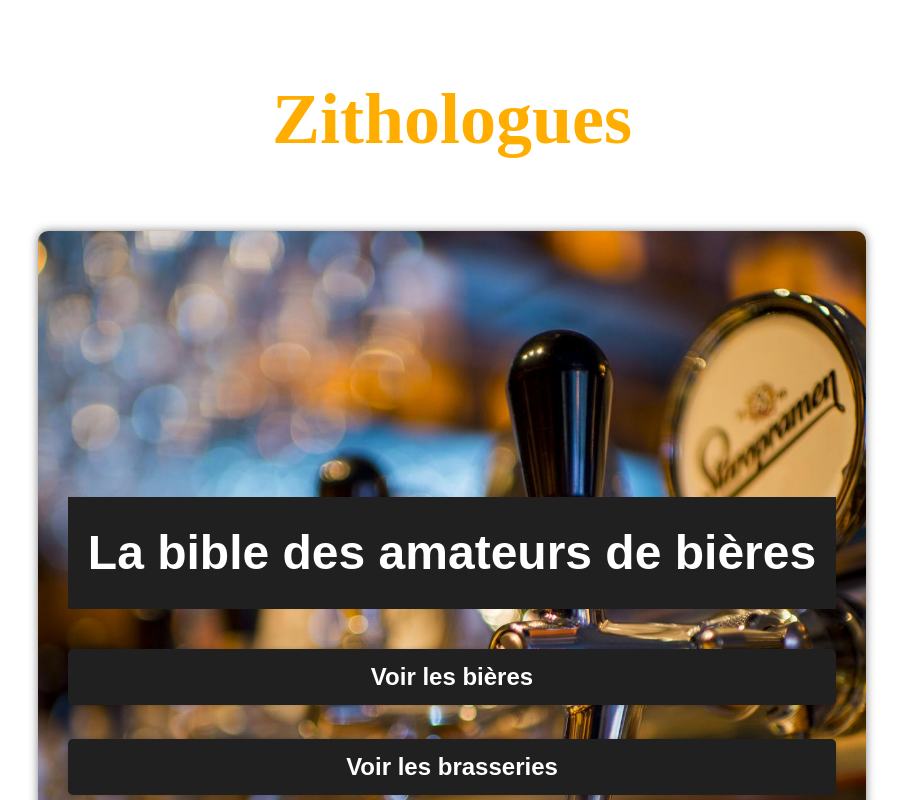
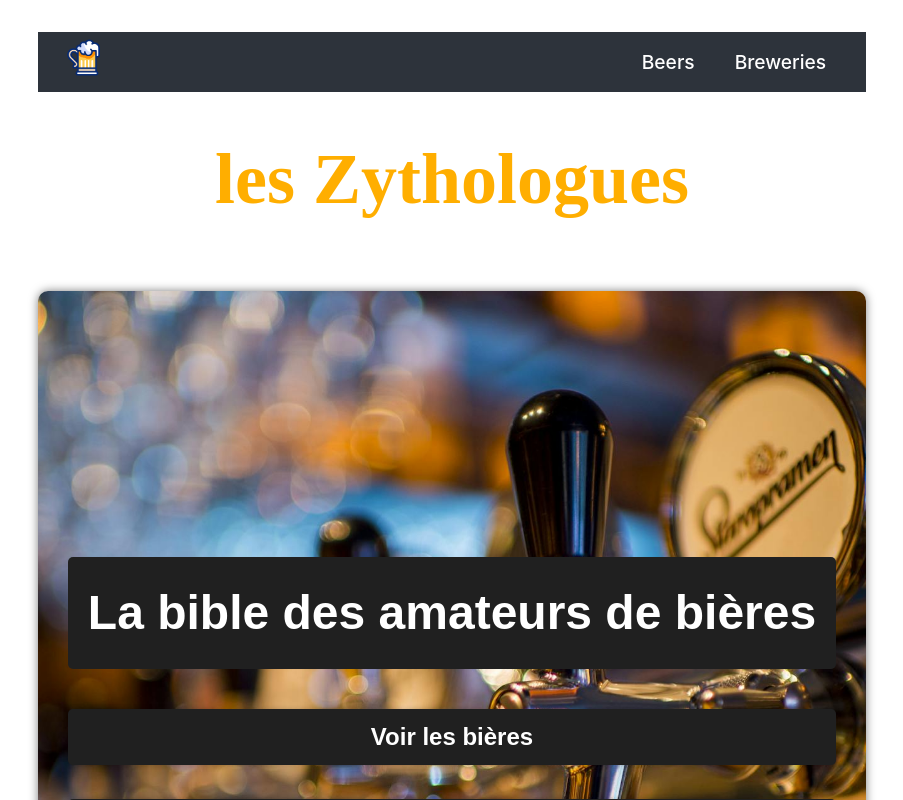
Before and after one commit to senga200/zitho-AC, a React (Vite) app: page / in a window 1280 px wide. Shown: the top 800 px of the page, without its empty margins (188-1091 px from the left). Built offline with nearby package versions, Linux system fonts and the light colour scheme; a web font is replaced by a local one.

Commit message:
add navbar

```diff
--- a/package.json
+++ b/package.json
@@ -16,6 +16,7 @@
     "@types/react-router-dom": "^5.3.3",
     "react": "^18.3.1",
     "react-dom": "^18.3.1",
+    "react-icons": "^5.4.0",
     "react-router-dom": "^7.1.1"
   },
   "devDependencies": {
--- a/src/App.tsx
+++ b/src/App.tsx
@@ -4,14 +4,16 @@ import BreweriesList from './pages/BreweriesList';
 import BeerDetails from './pages/BeerDetails';
 import BreweryDetails from './pages/BreweryDetails';
 import Home from './pages/Home';
+import NavBar from './components/NavBar';
 import { BrowserRouter as Router, Routes, Route } from "react-router-dom";
 
 function App() {
   return (
     <Router>
+      <NavBar />
       <div className="App">
         <header className="App-header">
-          <h1 className='header-title'>Zithologues</h1>
+          <h1 className='header-title'>les Zythologues</h1>
         </header>
 
         <Routes>
--- /dev/null
+++ b/src/components/NavBar.tsx
@@ -0,0 +1,43 @@
+import{ useState } from 'react';
+import { Link } from 'react-router-dom';
+import { FaBars, FaTimes } from 'react-icons/fa';
+import './../styles/NavBarStyle.css';
+import beerGif from './../assets/beer-cup.gif';
+
+const Navbar = () => {
+  const [isOpen, setIsOpen] = useState(false);
+
+  const toggleMenu = () => {
+    setIsOpen(!isOpen);
+  };
+
+  return (
+    <nav className="navbar">
+      <div className="navbar-logo">
+      <Link to={`/`}><img src={beerGif} alt="Beer Cup" className="navbar-logo-img" /></Link>
+      </div>
+      <div className="menu-icon" onClick={toggleMenu}>
+        {isOpen ? <FaTimes /> : <FaBars />}
+      </div>
+      <ul className={isOpen ? 'nav-menu active' : 'nav-menu'}>
+        {/* <li className="nav-item">
+          <Link to="/" className="nav-links" onClick={toggleMenu}>
+            Home
+          </Link>
+        </li> */}
+        <li className="nav-item">
+          <Link to="/beers" className="nav-links" onClick={toggleMenu}>
+            Beers
+          </Link>
+        </li>
+        <li className="nav-item">
+          <Link to="/breweries" className="nav-links" onClick={toggleMenu}>
+            Breweries
+          </Link>
+        </li>
+      </ul>
+    </nav>
+  );
+};
+
+export default Navbar;
--- a/src/pages/BeersList.tsx
+++ b/src/pages/BeersList.tsx
@@ -37,8 +37,6 @@ function BeersList() {
        </Collapse>
      )}
 
-
-
     </div>
   );
 }
--- a/src/styles/HomeStyle.css
+++ b/src/styles/HomeStyle.css
@@ -25,6 +25,7 @@
     font-size: 3em;
     background-color: #202020;
     padding: 20px;
+    border-radius: 5px;
     /* res^ponsive position: absolute;
     top: 0; */
 
--- /dev/null
+++ b/src/styles/NavBarStyle.css
@@ -0,0 +1,100 @@
+.navbar {
+    background-color: #2d333b;
+    height: 60px;
+    display: flex;
+    justify-content: space-between;
+    align-items: center;
+    padding: 0 20px;
+    position: relative;
+    /* width: 100%; */
+    top: 0;
+    z-index: 1;
+}
+
+.navbar-logo a {
+    color: #fff;
+    font-size: 1.5rem;
+    text-decoration: none;
+}
+
+.menu-icon {
+
+    display: none;
+    font-size: 1.8rem;
+    color: #fff;
+    cursor: pointer;
+}
+
+.nav-menu {
+
+    display: flex;
+    flex-direction: row;
+    list-style: none;
+    text-align: center;
+}
+
+.nav-item {
+    height: 60px;
+}
+
+.nav-links {
+    color: #fff;
+    text-decoration: none;
+    padding: 20px;
+    display: flex;
+    align-items: center;
+}
+
+.nav-links:hover {
+    background-color: #575d69;
+    border-radius: 4px;
+}
+
+.navbar-logo-img {
+    width: 50px;
+    height: 50px;
+    object-fit: cover;
+}
+
+
+@media screen and (max-width: 768px) {
+    .menu-icon {
+        display: block;
+    }
+
+    .nav-menu {
+        display: flex;
+        flex-direction: column;
+        width: 100%;
+        height: auto;
+        position: absolute;
+        top: 60px;
+        left: 110%;
+        opacity: 1;
+        transition: all 0.5s ease;
+        background-color: #2d333b;
+    }
+
+    .nav-menu.active {
+        left: 0;
+        opacity: 1;
+        transition: all 0.5s ease;
+        z-index: 1;
+    }
+
+    .nav-item {
+        width: 100%;
+    }
+
+    .nav-item:hover {
+        background-color: #575d69;
+        border-radius: 4px;
+    }
+
+    .nav-links {
+        text-align: center;
+        padding: 2rem;
+        width: 100%;
+        display: table;
+    }
+}
```
Also changed, not shown: src/assets/beer-cup.gif (added), 1 other file (tests, documents, lock files or other folders).
